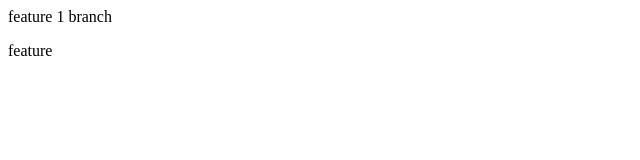
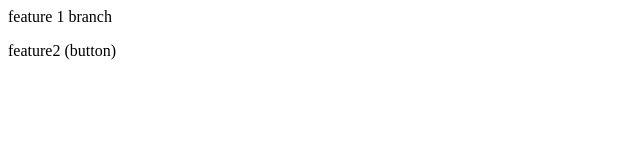
Before and after one commit to khalikansari920/laptop_repo, a plain HTML site: page index.html in a window 1280 px wide. Shown: the full height of the page, 0-640 px from the left. Drawn offline with Linux system fonts and the light colour scheme.

```diff
--- a/index.html
+++ b/index.html
@@ -1,2 +1,2 @@
 <P>feature 1 branch</P>
-<p>feature</p>
+<p>feature2 (button)</p>
```
